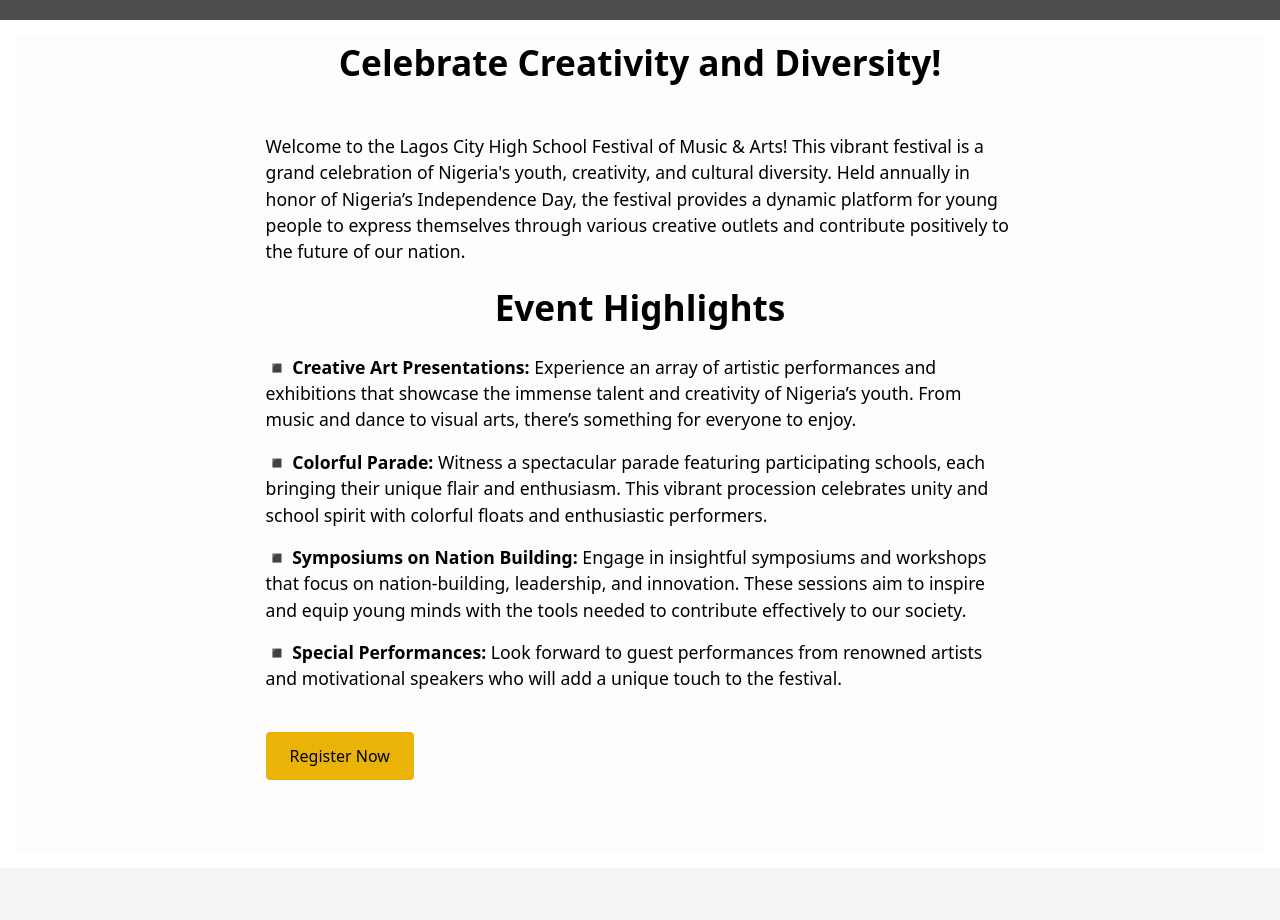
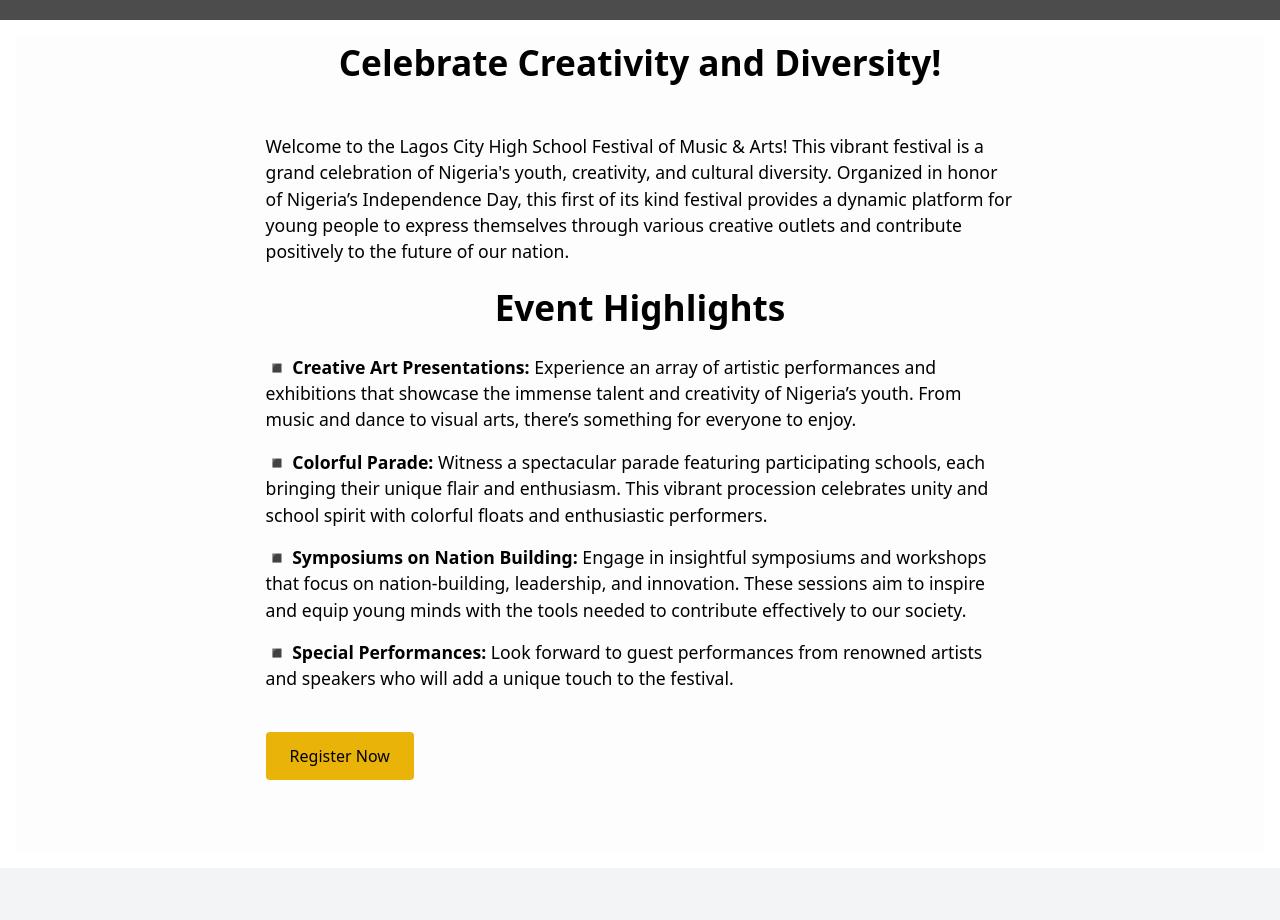
Before and after one commit to salemhe/teens_festival, a React (Create React App) app: page / in a window 1280 px wide. Shown: the part 780-1700 px from the top of the page. Built offline with nearby package versions, Linux system fonts and the light colour scheme; grey boxes are pictures that could not be loaded.

Commit message:
word changes

```diff
--- a/src/components/About/About.jsx
+++ b/src/components/About/About.jsx
@@ -19,13 +19,13 @@ const About = () => {
       >
         <h2 className='h2'>Celebrate Creativity and Diversity!</h2>
         <br />
-        <p className='p'>Welcome to the Lagos City High School Festival of Music & Arts! This vibrant festival is a grand celebration of Nigeria's youth, creativity, and cultural diversity. Held annually in honor of Nigeria’s Independence Day, the festival provides a dynamic platform for young people to express themselves through various creative outlets and contribute positively to the future of our nation.</p>
+        <p className='p'>Welcome to the Lagos City High School Festival of Music & Arts! This vibrant festival is a grand celebration of Nigeria's youth, creativity, and cultural diversity. Organized in honor of Nigeria’s Independence Day, this first of its kind festival provides a dynamic platform for young people to express themselves through various creative outlets and contribute positively to the future of our nation.</p>
         <h4 className='h2'>Event Highlights</h4>
         <p className='p'>◾ <b>Creative Art Presentations: </b>Experience an array of artistic performances and exhibitions that showcase the immense talent and creativity of Nigeria’s youth. From music and dance to visual arts, there’s something for everyone to enjoy.</p>
         <p className='p'>◾ <b>Colorful Parade:</b> Witness a spectacular parade featuring participating schools, each bringing their unique flair and enthusiasm. This vibrant procession celebrates unity and school spirit with colorful floats and enthusiastic performers.</p>
         <p className='p'>◾ <b>Symposiums on Nation Building: </b> Engage in insightful symposiums and workshops that focus on nation-building, leadership, and innovation. These sessions aim to inspire and equip young minds with the tools needed to contribute effectively to our society.</p>
 
-        <p className='p'>◾ <b>Special Performances:</b> Look forward to guest performances from renowned artists and motivational speakers who will add a unique touch to the festival.</p>
+        <p className='p'>◾ <b>Special Performances:</b> Look forward to guest performances from renowned artists and speakers who will add a unique touch to the festival.</p>
         <motion.button
           className="bg-yellow-500 hover:bg-yellow-600 text-black mt-4 sm:mt-6 px-4 sm:px-6 py-2 sm:py-3 rounded"
           whileHover={{ scale: 1.1 }}
```
